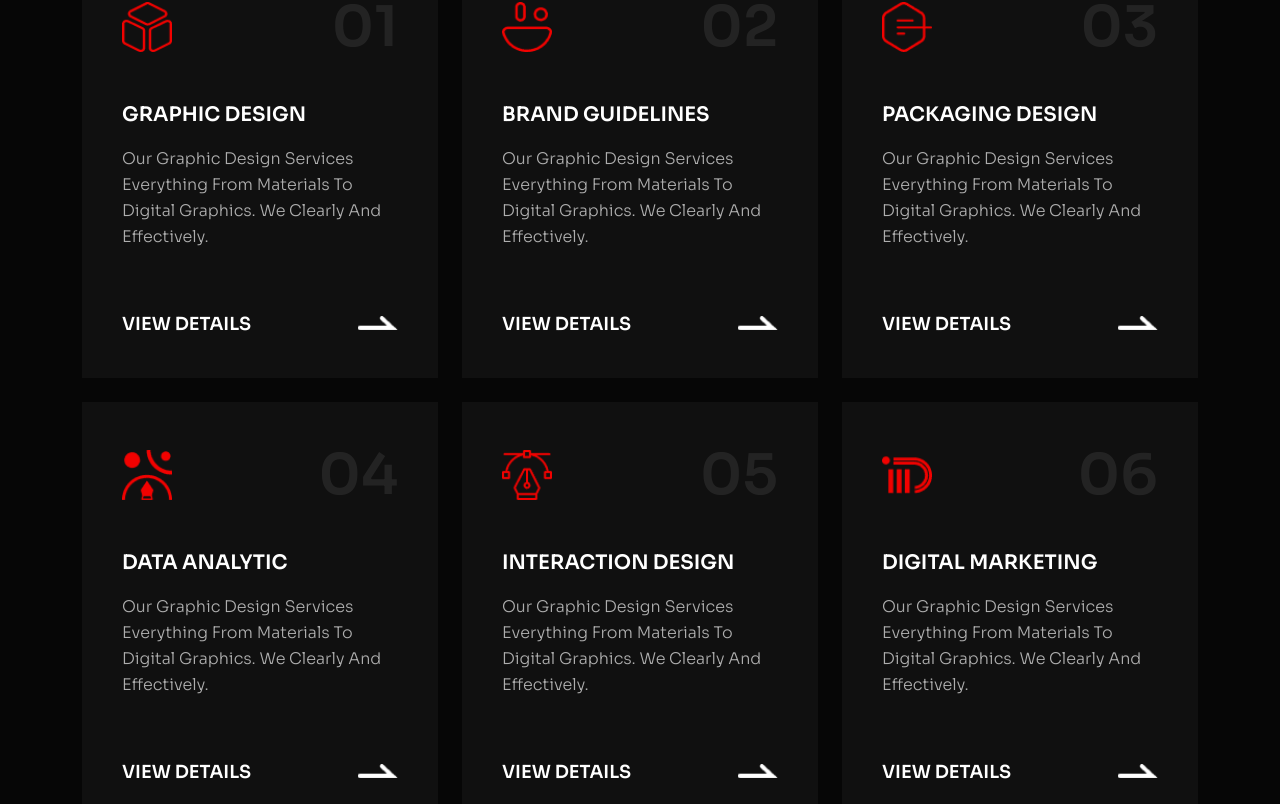
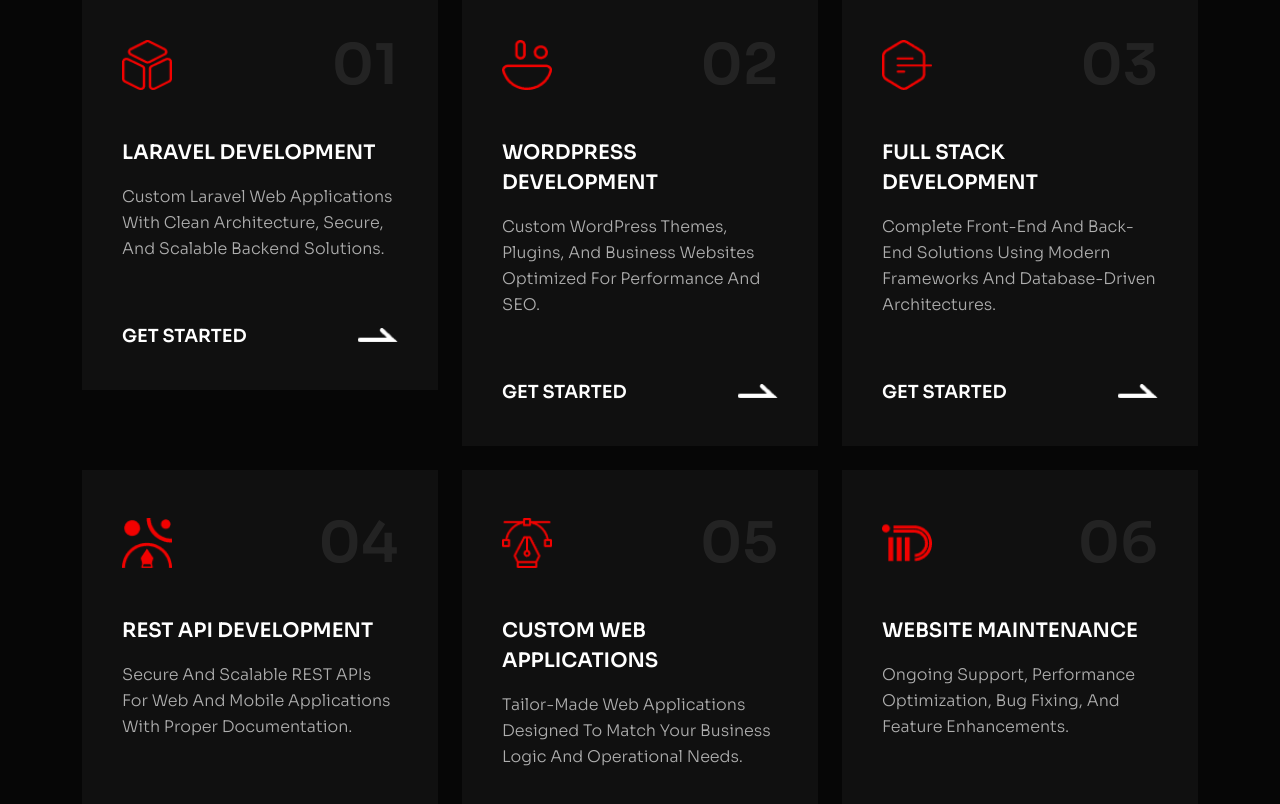
Before and after one commit to zubairblti/my-portfolio, a React (Vite) app: page / in a window 1280 px wide. Shown: the part 2310-3114 px from the top of the page. Built offline with nearby package versions, Linux system fonts and the light colour scheme.

Commit message:
Our Services Section

```diff
--- a/src/components/ServiceList.jsx
+++ b/src/components/ServiceList.jsx
@@ -6,48 +6,48 @@
       id: 1,
       image: 'assets/images/service/design.png',
       number: '01',
-      title: 'GRAPHIC DESIGN',
-      description: 'Our graphic design services everything from materials to digital graphics. We clearly and effectively.',
+      title: 'LARAVEL DEVELOPMENT',
+      description: 'Custom Laravel web applications with clean architecture, secure, and scalable backend solutions.',
       delay: 0
     },
     {
       id: 2,
       image: 'assets/images/service/brand.png',
       number: '02',
-      title: 'BRAND GUIDELINES',
-      description: 'Our graphic design services everything from materials to digital graphics. We clearly and effectively.',
+      title: 'WORDPRESS DEVELOPMENT',
+      description: 'Custom WordPress themes, plugins, and business websites optimized for performance and SEO.',
       delay: 300
     },
     {
       id: 3,
       image: 'assets/images/service/package.png',
       number: '03',
-      title: 'PACKAGING DESIGN',
-      description: 'Our graphic design services everything from materials to digital graphics. We clearly and effectively.',
+      title: 'FULL STACK DEVELOPMENT',
+      description: 'Complete front-end and back-end solutions using modern frameworks and database-driven architectures.',
       delay: 600
     },
     {
       id: 4,
       image: 'assets/images/service/data.png',
       number: '04',
-      title: 'DATA ANALYTIC',
-      description: 'Our graphic design services everything from materials to digital graphics. We clearly and effectively.',
+      title: 'REST API DEVELOPMENT',
+      description: 'Secure and scalable REST APIs for web and mobile applications with proper documentation.',
       delay: 300
     },
     {
       id: 5,
       image: 'assets/images/service/interaction.png',
       number: '05',
-      title: 'INTERACTION DESIGN',
-      description: 'Our graphic design services everything from materials to digital graphics. We clearly and effectively.',
+      title: 'CUSTOM WEB APPLICATIONS',
+      description: 'Tailor-made web applications designed to match your business logic and operational needs.',
       delay: 600
     },
     {
       id: 6,
       image: 'assets/images/service/digital.png',
       number: '06',
-      title: 'DIGITAL MARKETING',
-      description: 'Our graphic design services everything from materials to digital graphics. We clearly and effectively.',
+      title: 'WEBSITE MAINTENANCE',
+      description: 'Ongoing support, performance optimization, bug fixing, and feature enhancements.',
       delay: 900
     }
   ];
@@ -78,16 +78,16 @@
                 <div className="col-12 col-sm-10 col-md-8 col-lg-8">
                   <div className="section__header">
                     <span className="sub-title tertiary-text text-uppercase neutral-top fw-6">OUR SERVICES</span>
-                    <h2 className="title-animation fw-6 mt-16">Design Services Tailored to Your Needs</h2>
+                    <h2 className="fw-6 mt-16">Development Services Tailored to Your Business</h2>
                   </div>
                 </div>
                 <div className="col-12 col-sm-10 col-md-8 col-lg-4">
                   <div>
-                    <p className="primary-text">Custom creative solutions designed elevate your brand and identity.</p>
+                    <p className="primary-text">I provide scalable, secure, and performance-focused web solutions using Laravel, WordPress, and modern technologies.</p>
                     <div className="mt-30">
-                      <a href="#services" className="btn-primary" onClick={(e) => {
+                      <a href="#contact" className="btn-primary" onClick={(e) => {
                         e.preventDefault();
-                        const element = document.querySelector('#services');
+                        const element = document.querySelector('#contact');
                         if (element) {
                           if (window.gsap && window.gsap.utils && window.gsap.to) {
                             window.gsap.to(window, {
@@ -100,7 +100,7 @@
                           }
                         }
                       }}>
-                        <span className="btn-animated-text" data-text="View More">View More</span>
+                        <span className="btn-animated-text" data-text="View More">Get STARTED</span>
                         <span className="btn-icon">
                           <i className="ph ph-arrow-up-right"></i>
                           <i className="ph ph-arrow-up-right"></i>
@@ -120,18 +120,16 @@
                 <div className="service__single-wrapper fade-up" data-delay={service.delay}>
                   <div className="service__single van-tilt">
                     <div className="service__thumb">
-                      <img src={service.image} alt="Image" />
+                      <img src={service.image} alt={service.title} />
                       <span className="title-lg fw-6 bg-text">{service.number}</span>
                     </div>
                     <div className="service__content mt-40">
-                      <h6 className="fw-6">
-                        <a href="#services" onClick={(e) => e.preventDefault()}>{service.title}</a>
-                      </h6>
+                      <h6 className="fw-6">{service.title}</h6>
                       <p className="primary-text text-md mt-16">{service.description}</p>
                     </div>
                     <div className="service__cta mt-60">
-                      <a href="#services" onClick={(e) => e.preventDefault()}>
-                        VIEW DETAILS <img src="assets/images/half-arrow.png" alt="Image" />
+                      <a href="#contact" onClick={(e) => e.preventDefault()}>
+                        GET STARTED <img src="assets/images/half-arrow.png" alt="Image" />
                       </a>
                     </div>
                   </div>
@@ -139,18 +137,16 @@
               ) : (
                 <div className="service__single van-tilt">
                   <div className="service__thumb">
-                    <img src={service.image} alt="Image" />
+                    <img src={service.image} alt={service.title} />
                     <span className="title-lg fw-6 bg-text">{service.number}</span>
                   </div>
                   <div className="service__content mt-40">
-                    <h6 className="fw-6">
-                      <a href="#services" onClick={(e) => e.preventDefault()}>{service.title}</a>
-                    </h6>
+                    <h6 className="fw-6">{service.title}</h6>
                     <p className="primary-text text-md mt-16">{service.description}</p>
                   </div>
                   <div className="service__cta mt-60">
-                    <a href="#services" onClick={(e) => e.preventDefault()}>
-                      VIEW DETAILS <img src="assets/images/half-arrow.png" alt="Image" />
+                    <a href="#contact" onClick={(e) => e.preventDefault()}>
+                      GET STARTED <img src="assets/images/half-arrow.png" alt="Image" />
                     </a>
                   </div>
                 </div>
@@ -158,7 +154,7 @@
             </div>
           ))}
         </div>
-        <div className="row">
+        {/* <div className="row">
           <div className="col-12">
             <div className="pagination-wrapper mt-60 fade-up">
               <ul className="pagination">
@@ -184,7 +180,7 @@
               </ul>
             </div>
           </div>
-        </div>
+        </div> */}
       </div>
     </section>
   );
```
